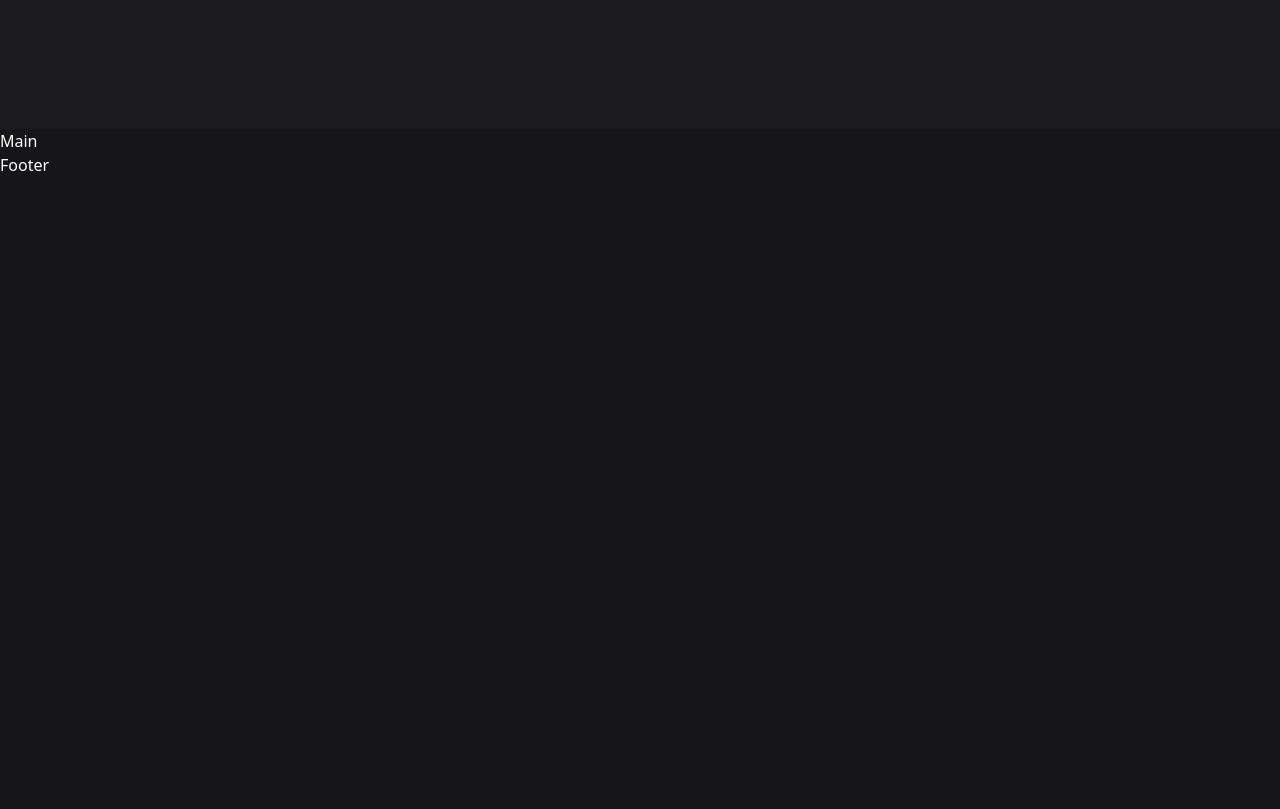
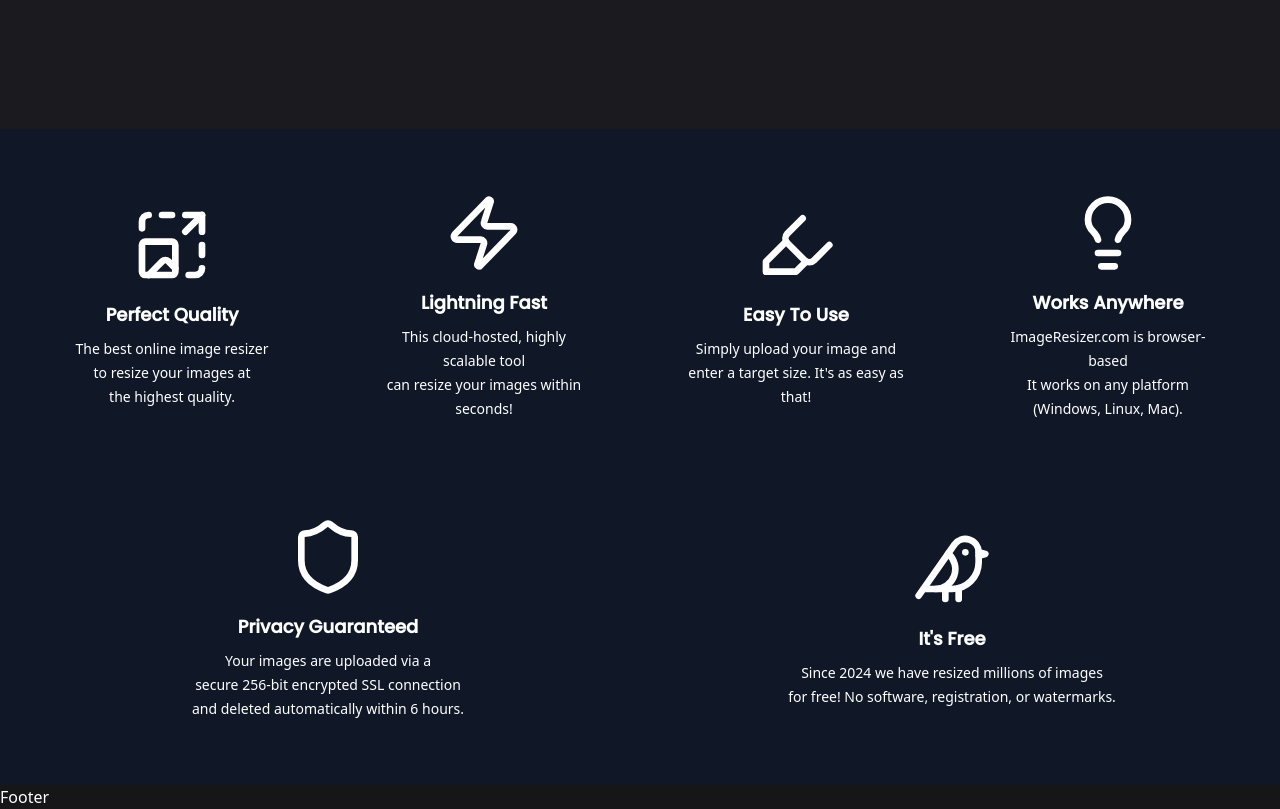
Before and after one commit to saurabhhh777/ImgConverter, a React (Vite) app in the folder frontend/: page / in a window 1280 px wide. Shown: the part 720-1529 px from the top of the page. Before the commit the page ends 897 px from the top, so only its background shows below. Built offline with nearby package versions, Linux system fonts and the light colour scheme.

Commit message:
Main Page add on Home Page

```diff
--- a/frontend/src/components/pages/Main.tsx
+++ b/frontend/src/components/pages/Main.tsx
@@ -1,8 +1,98 @@
+import {
+  Highlighter,
+  ImageUpscale,
+  Zap,
+  Lightbulb,
+  Shield,
+  Bird,
+} from "lucide-react";
+import { useRef } from "react";
+// import {gsap} from "gsap";
+
 
 const Main = () => {
+
+  const iconRef = useRef(null);
+  const titelRef = useRef(null);
+  const descripRef = useRef(null);
+
+
+  // useEffect(()=>{
+
+
+  // });
+
+
   return (
-    <div className="text-white">Main</div>
-  )
-}
+    <div className="h-full w-full bg-gray-900 text-white p-8">
+      <div className="h-full flex flex-wrap justify-between items-center text-center gap-8">
+        {[
+          {
+            Icon: ImageUpscale,
+            title: "Perfect Quality",
+            description: [
+              "The best online image resizer",
+              "to resize your images at",
+              "the highest quality.",
+            ],
+          },
+          {
+            Icon: Zap,
+            title: "Lightning Fast",
+            description: [
+              "This cloud-hosted, highly scalable tool",
+              "can resize your images within seconds!",
+            ],
+          },
+          {
+            Icon: Highlighter,
+            title: "Easy To Use",
+            description: [
+              "Simply upload your image and",
+              "enter a target size. It's as easy as that!",
+            ],
+          },
+          {
+            Icon: Lightbulb,
+            title: "Works Anywhere",
+            description: [
+              "ImageResizer.com is browser-based",
+              "It works on any platform (Windows, Linux, Mac).",
+            ],
+          },
+          {
+            Icon: Shield,
+            title: "Privacy Guaranteed",
+            description: [
+              "Your images are uploaded via a",
+              "secure 256-bit encrypted SSL connection",
+              "and deleted automatically within 6 hours.",
+            ],
+          },
+          {
+            Icon: Bird,
+            title: "It's Free",
+            description: [
+              "Since 2024 we have resized millions of images",
+              "for free! No software, registration, or watermarks.",
+            ],
+          },
+        ].map(({ Icon, title, description }, index) => (
+          <div key={index} className="p-8 flex-1 min-w-[250px]">
+            <Icon size={80} className="mx-auto mb-4" ref={iconRef}/>
+            <h2 className="font-poppin font-semibold text-lg mb-2" ref={titelRef}>{title}</h2>
+            <p className="text-sm leading-6">
+              {description.map((line, i) => (
+                <span key={i} className="block" ref={descripRef}>
+                  {line}
+                </span>
+              ))}
+            </p>
+          </div>
+        ))}
+      </div>
+    </div>
+  );
+};
 
-export default Main
+export default Main;
```
